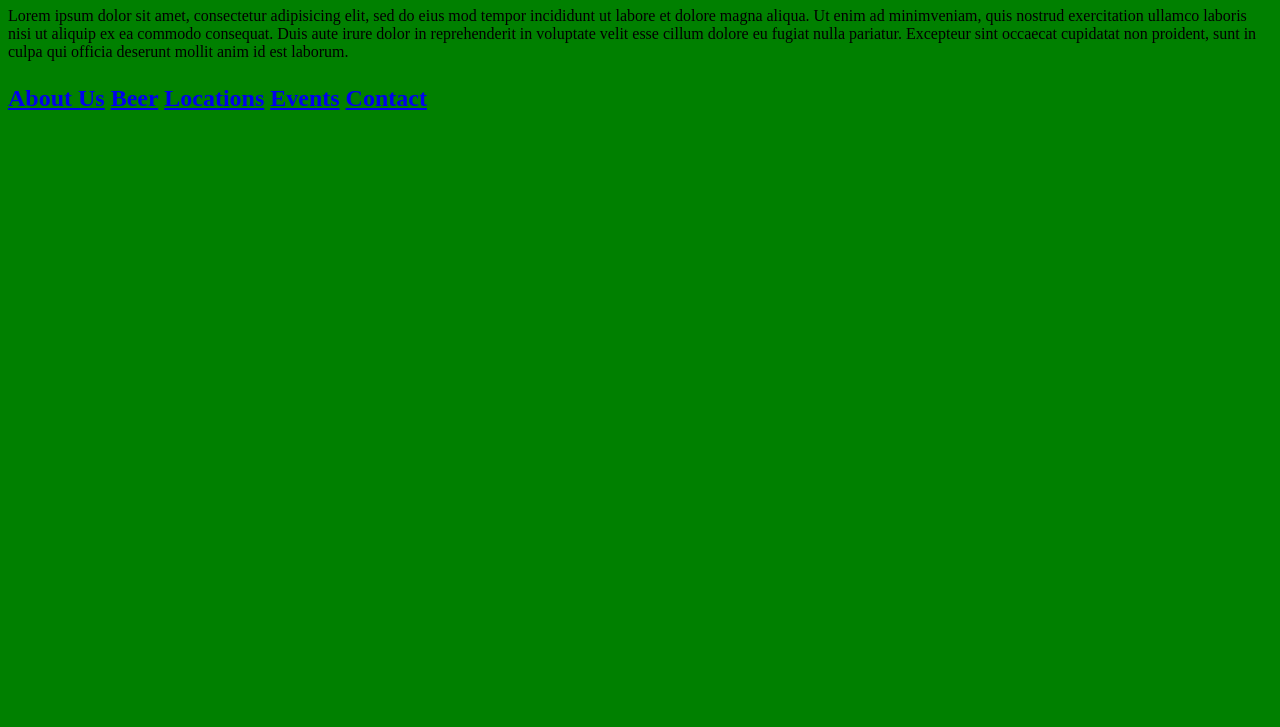
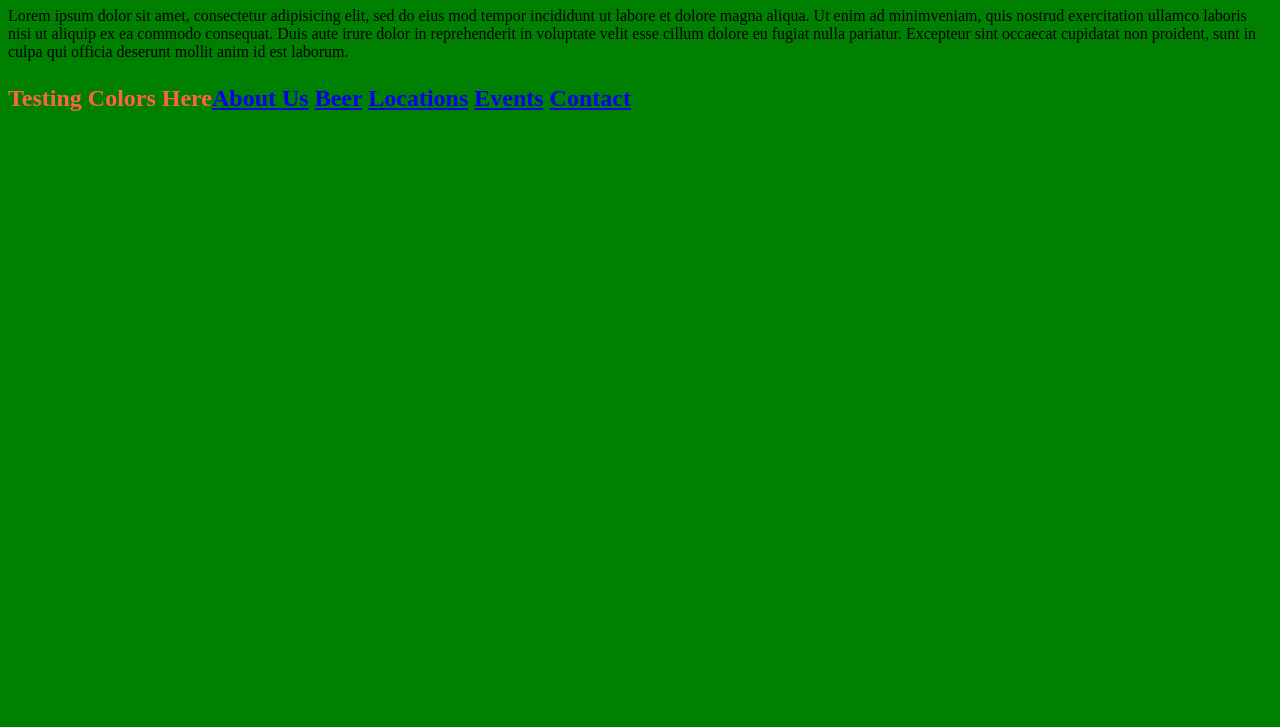
Before and after one commit to ocristow/ocristow.github.io, a plain HTML site: page unit_1/index.html in a window 1280 px wide. Shown: the part 73-800 px from the top of the page. Drawn offline with Linux system fonts and the light colour scheme.

Commit message:
linking pages, testing colors

```diff
--- a/unit_1/index.html
+++ b/unit_1/index.html
@@ -14,7 +14,7 @@
 			cillum dolore eu fugiat nulla pariatur. Excepteur sint occaecat cupidatat non
 			proident, sunt in culpa qui officia deserunt mollit anim id est laborum.</p>
 		<h2>
-			<p><a href="css/About Us.html">About Us</a> <a href="#">Beer</a> <a href="#">Locations</a> <a href="#">Events</a> <a href="#">Contact</a> </p>
+			<p>Testing Colors Here<a href="css/AboutUs.html">About Us</a> <a href="#">Beer</a> <a href="#">Locations</a> <a href="#">Events</a> <a href="#">Contact</a> </p>
 		</h2>
 	</body>
 </html>
```
Also changed, not shown: unit_1/css/AboutUs.html (renamed from unit_1/css/About Us.html), 1 other file.
